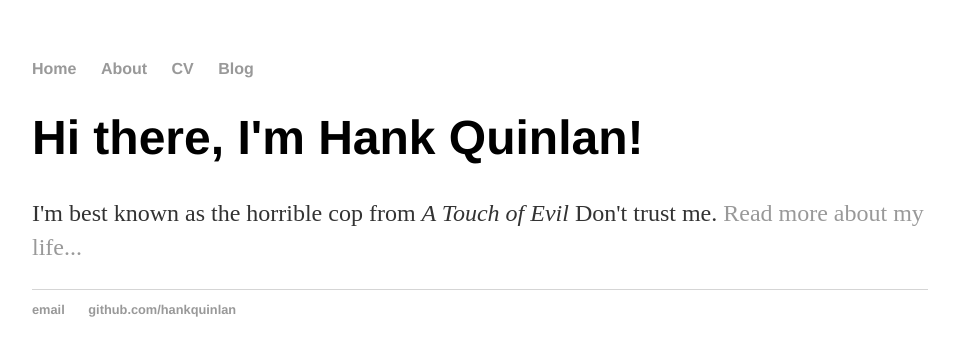
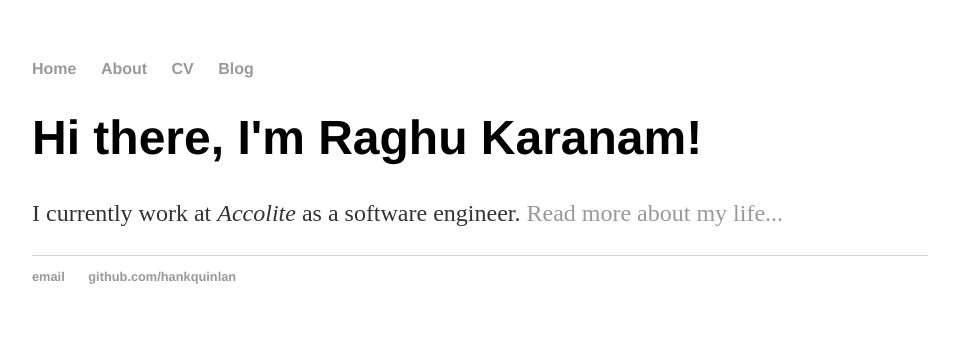
Before and after one commit to raghuvardhan/raghuvardhan.github.io, a Jekyll site: the page built from index.html, in a window 1280 px wide. Shown: the top 356 px of the page, without its empty margins (160-1119 px from the left). Built offline with Jekyll 4.4.1, drawn with Linux system fonts in a browser that asks for light colours.

Commit message:
Update index.html

```diff
--- a/index.html
+++ b/index.html
@@ -1,8 +1,8 @@
 ---
 layout: default
-title: Hank Quinlan, Horrible Cop
+title: Raghu Karanam, Android developer
 ---
 <div class="blurb">
-	<h1>Hi there, I'm Hank Quinlan!</h1>
-	<p>I'm best known as the horrible cop from <em>A Touch of Evil</em> Don't trust me. <a href="/about">Read more about my life...</a></p>
+	<h1>Hi there, I'm Raghu Karanam!</h1>
+	<p>I currently work at <em>Accolite</em> as a software engineer. <a href="/about">Read more about my life...</a></p>
 </div><!-- /.blurb -->
```
